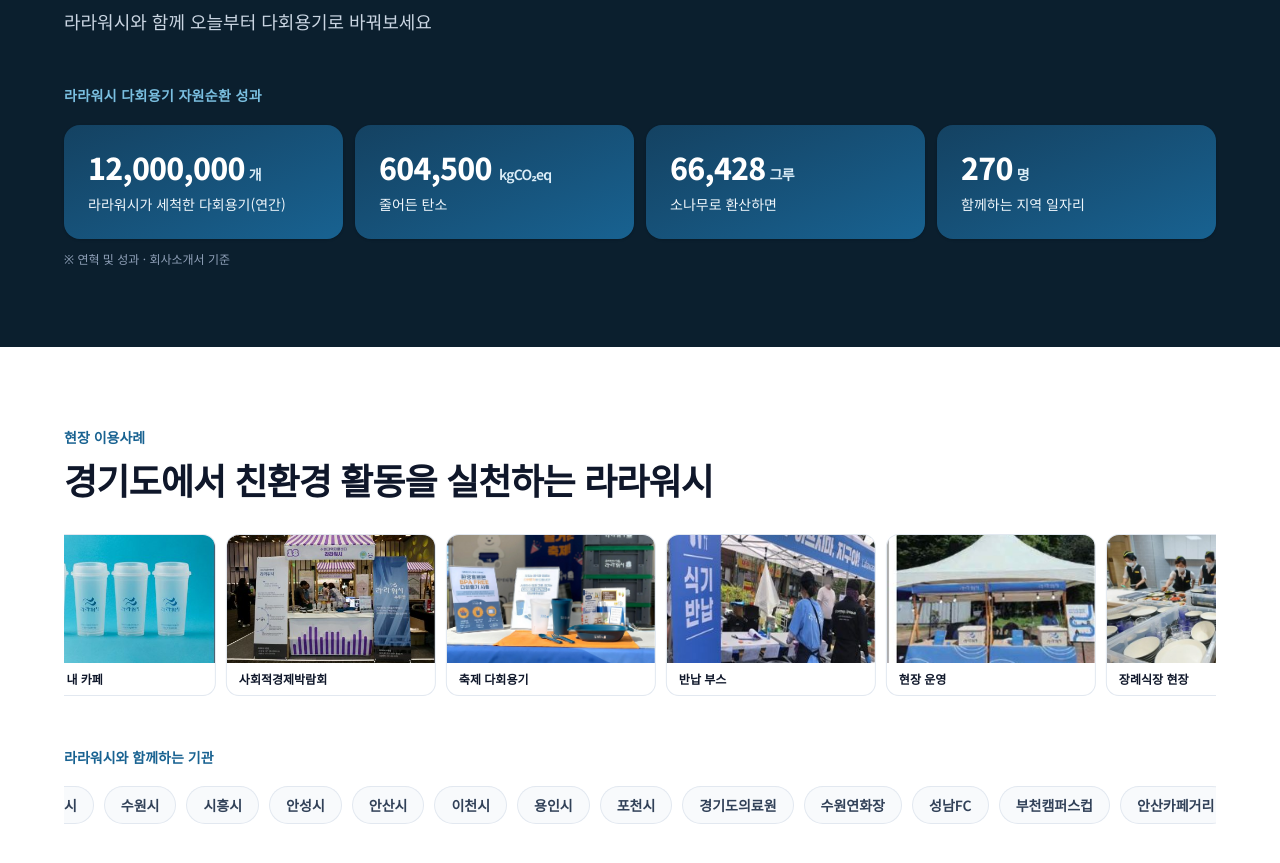
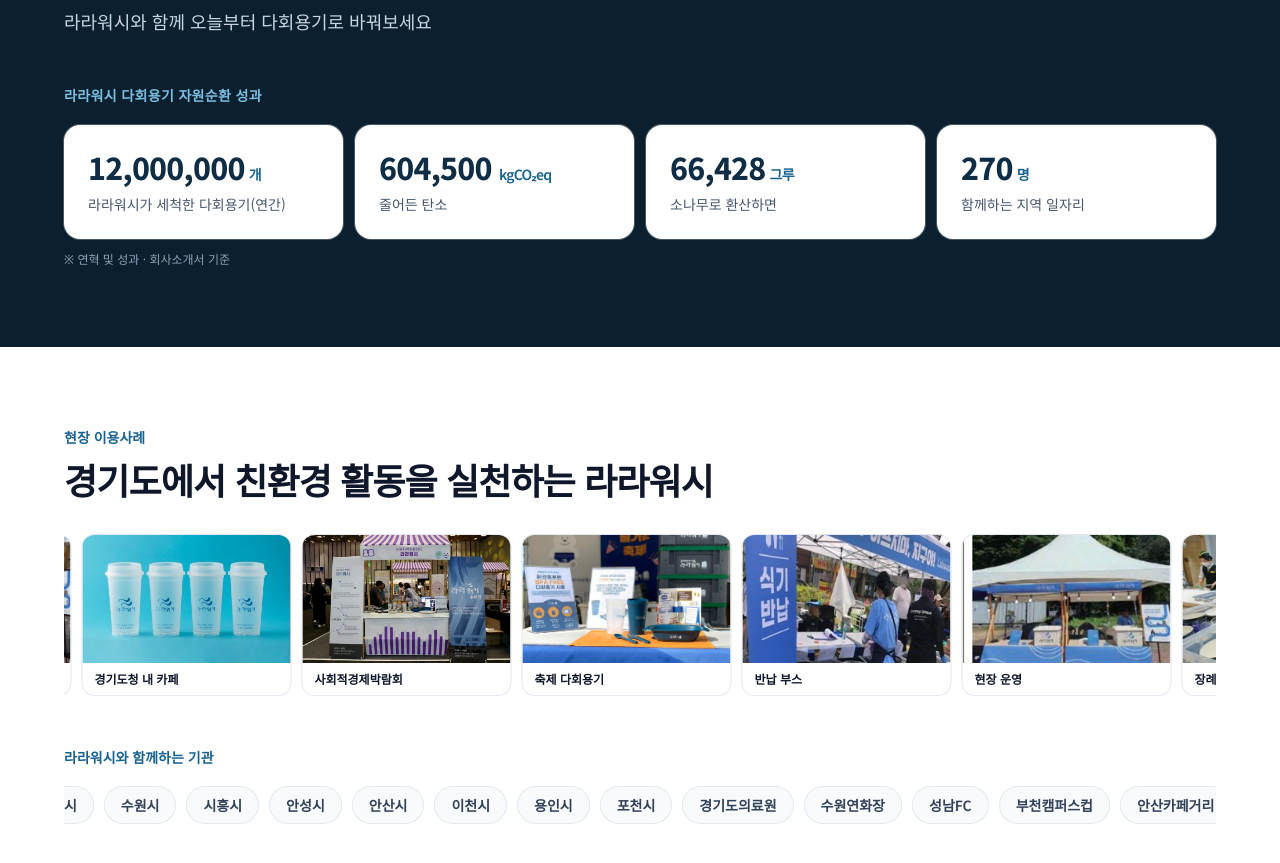
Before and after one commit to hscktg-ui/lalawash-renewal, a React (Vite) app: page / in a window 1280 px wide. Shown: the part 984-1847 px from the top of the page. Built offline with nearby package versions, Linux system fonts and the light colour scheme.

Commit message:
패널 B UX 지적에 따라 임팩트 대비와 마퀴·소개 중복을 다듬는다
다크 성과 카드 가독성, 현장/기관 롤링 속도 차별, About 비전 문장 중복을 정리한다.

```diff
--- a/src/components/NativeVisuals.tsx
+++ b/src/components/NativeVisuals.tsx
@@ -11,7 +11,14 @@
 
 const howToIcons = [PhoneCall, CheckCircle2, Truck, Utensils, Recycle, Sparkles]
 
-export function ImpactSummary({ compact = false }: { compact?: boolean }) {
+export function ImpactSummary({
+  compact = false,
+  onDark = false,
+}: {
+  compact?: boolean
+  /** 다크 섹션 위 — 카드 대비를 높인다 (패널 B) */
+  onDark?: boolean
+}) {
   const items = compact ? IMPACT.slice(1) : IMPACT
 
   return (
@@ -19,13 +26,27 @@
       {items.map((item) => (
         <article
           key={item.label}
-          className="rounded-2xl bg-gradient-to-br from-lala-800 to-lala-600 p-6 text-white shadow-sm"
+          className={
+            onDark
+              ? 'rounded-2xl bg-white p-6 text-lala-900 ring-1 ring-white/25'
+              : 'rounded-2xl bg-gradient-to-br from-lala-800 to-lala-600 p-6 text-white shadow-sm'
+          }
         >
-          <p className="text-2xl font-extrabold tracking-tight md:text-3xl">
+          <p
+            className={`text-2xl font-extrabold tracking-tight md:text-3xl ${
+              onDark ? 'text-lala-900' : ''
+            }`}
+          >
             {item.value.toLocaleString('ko-KR')}
-            <span className="ml-1 text-sm font-semibold text-lala-100">{item.suffix}</span>
+            <span
+              className={`ml-1 text-sm font-semibold ${onDark ? 'text-lala-600' : 'text-lala-100'}`}
+            >
+              {item.suffix}
+            </span>
           </p>
-          <p className="mt-2 text-sm leading-relaxed text-lala-50">{item.label}</p>
+          <p className={`mt-2 text-sm leading-relaxed ${onDark ? 'text-slate-600' : 'text-lala-50'}`}>
+            {item.label}
+          </p>
         </article>
       ))}
     </div>
--- a/src/components/TrustSections.tsx
+++ b/src/components/TrustSections.tsx
@@ -155,7 +155,7 @@
   const row = [...FIELD_ACTIVITIES, ...FIELD_ACTIVITIES]
   return (
     <div className={`overflow-hidden ${className}`} aria-label="현장 이용사례">
-      <div className="lala-marquee-track gap-3 py-1">
+      <div className="lala-marquee-track-slow gap-3 py-1">
         {row.map((item, i) => (
           <figure
             key={`${item.title}-${i}`}
--- a/src/index.css
+++ b/src/index.css
@@ -127,7 +127,14 @@
   animation: lala-marquee 40s linear infinite;
 }
 
-.lala-marquee-track:hover {
+.lala-marquee-track-slow {
+  display: flex;
+  width: max-content;
+  animation: lala-marquee 55s linear infinite;
+}
+
+.lala-marquee-track:hover,
+.lala-marquee-track-slow:hover {
   animation-play-state: paused;
 }
 
@@ -141,7 +148,8 @@
     position: static;
   }
 
-  .lala-marquee-track {
+  .lala-marquee-track,
+  .lala-marquee-track-slow {
     animation: none;
     flex-wrap: wrap;
     width: 100%;
--- a/src/pages/AboutPage.tsx
+++ b/src/pages/AboutPage.tsx
@@ -38,12 +38,8 @@
           <img src={IMAGES.sikpanMachine} alt="라라워시 식판 세척" className="h-80 w-full rounded-3xl object-cover" />
           <div className="space-y-5 text-pretty break-keep text-sm leading-relaxed text-muted md:text-base">
             <p>
-              지속가능한 다회용기 세척사업을 통해 환경문제에 대응하고, 지역 내 다회용기 순환체계 정착으로
-              취약계층의 일자리 창출 및 지역경제에 기여합니다.
-            </p>
-            <p>
-              경기도 {NETWORK.regions}개 지역 · {NETWORK.sites}개 전문세척장 인프라로, 가장 가까운 곳에서
-              가장 신속하게 움직입니다.
+              초순수(UPW) 6단계 세척과 경기도 {NETWORK.regions}개 지역 · {NETWORK.sites}개
+              전문세척장으로, 가장 가까운 곳에서 가장 신속하게 수거·세척·재공급합니다.
             </p>
             <CompanyProfileDownload label="회사소개서 다운받기" />
           </div>
--- a/src/pages/HomePage.tsx
+++ b/src/pages/HomePage.tsx
@@ -60,7 +60,7 @@
             <p className="mb-5 text-sm font-semibold tracking-wide text-lala-300">
               라라워시 다회용기 자원순환 성과
             </p>
-            <ImpactSummary />
+            <ImpactSummary onDark />
             <p className="mt-3 text-xs text-slate-400">※ 연혁 및 성과 · 회사소개서 기준</p>
           </div>
         </div>
```
